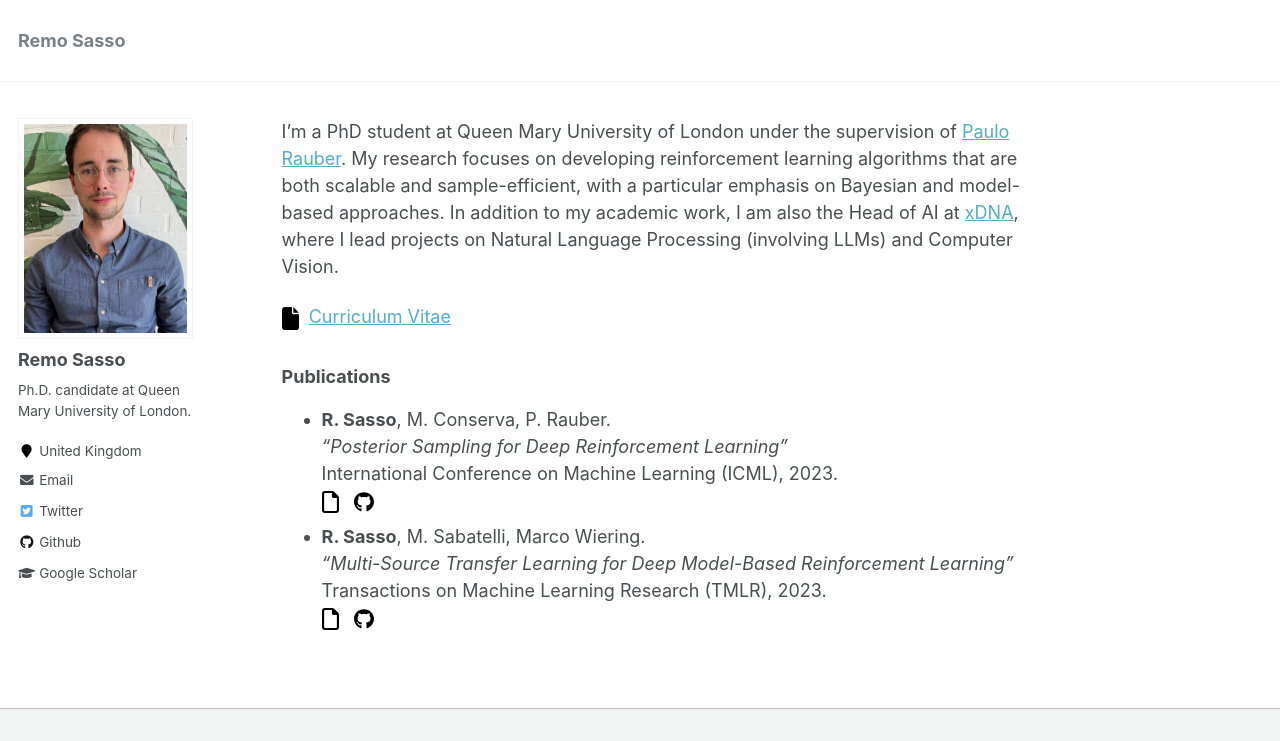
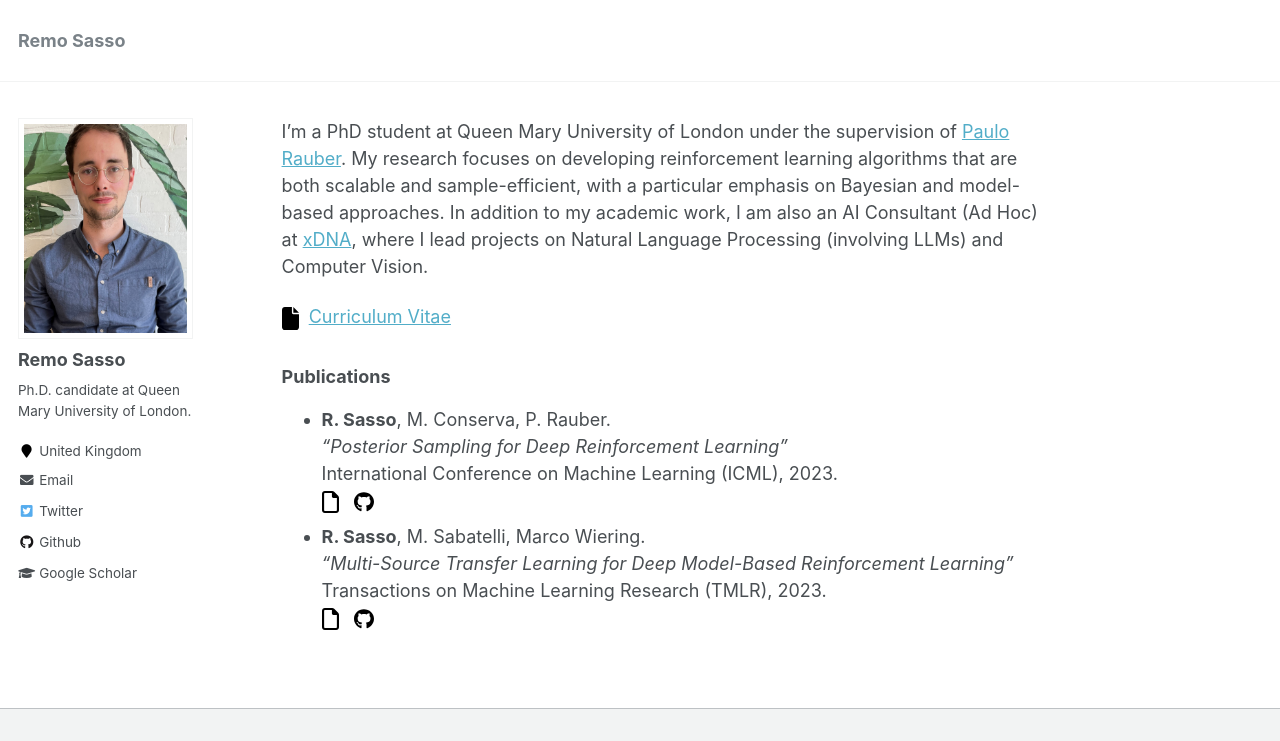
Before and after one commit to remosasso/remosasso.github.io, a Jekyll site: the page built from _pages/about.md, in a window 1280 px wide, cut to the strip 0-741 px from the top of the page. Built offline with Jekyll 4.4.1, drawn with Linux system fonts in a browser that asks for light colours.

Commit message:
Update about.md

```diff
--- a/_pages/about.md
+++ b/_pages/about.md
@@ -6,7 +6,7 @@ redirect_from:
   - /about.html
 ---
 
-I'm a PhD student at Queen Mary University of London under the supervision of [Paulo Rauber](https://www.paulorauber.com/). My research focuses on developing reinforcement learning algorithms that are both scalable and sample-efficient, with a particular emphasis on Bayesian and model-based approaches. In addition to my academic work, I am also the Head of AI at [xDNA](https://xdna.nl/), where I lead projects on Natural Language Processing (involving LLMs) and Computer Vision.
+I'm a PhD student at Queen Mary University of London under the supervision of [Paulo Rauber](https://www.paulorauber.com/). My research focuses on developing reinforcement learning algorithms that are both scalable and sample-efficient, with a particular emphasis on Bayesian and model-based approaches. In addition to my academic work, I am also an AI Consultant (Ad Hoc) at [xDNA](https://xdna.nl/), where I lead projects on Natural Language Processing (involving LLMs) and Computer Vision.
 
 [<img src="../images/file-solid.svg" width="17" height="17">](../files/CV.pdf) &nbsp;[Curriculum Vitae](../files/CV.pdf)
 
```
